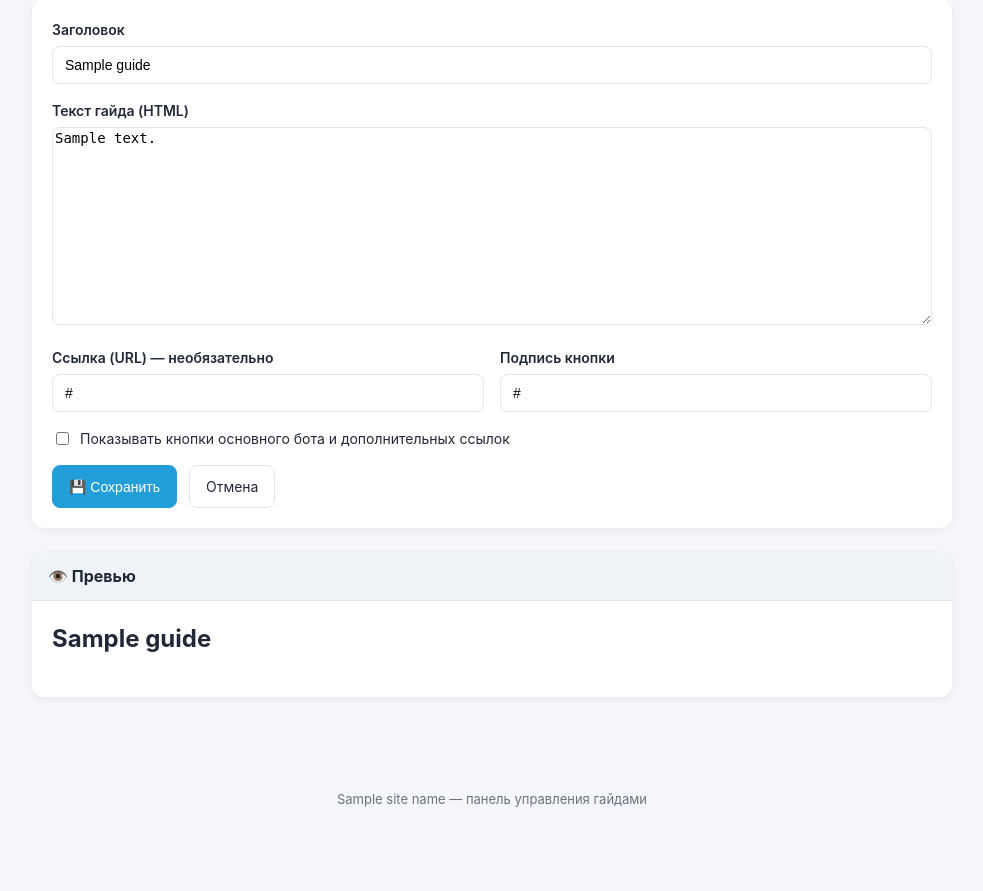
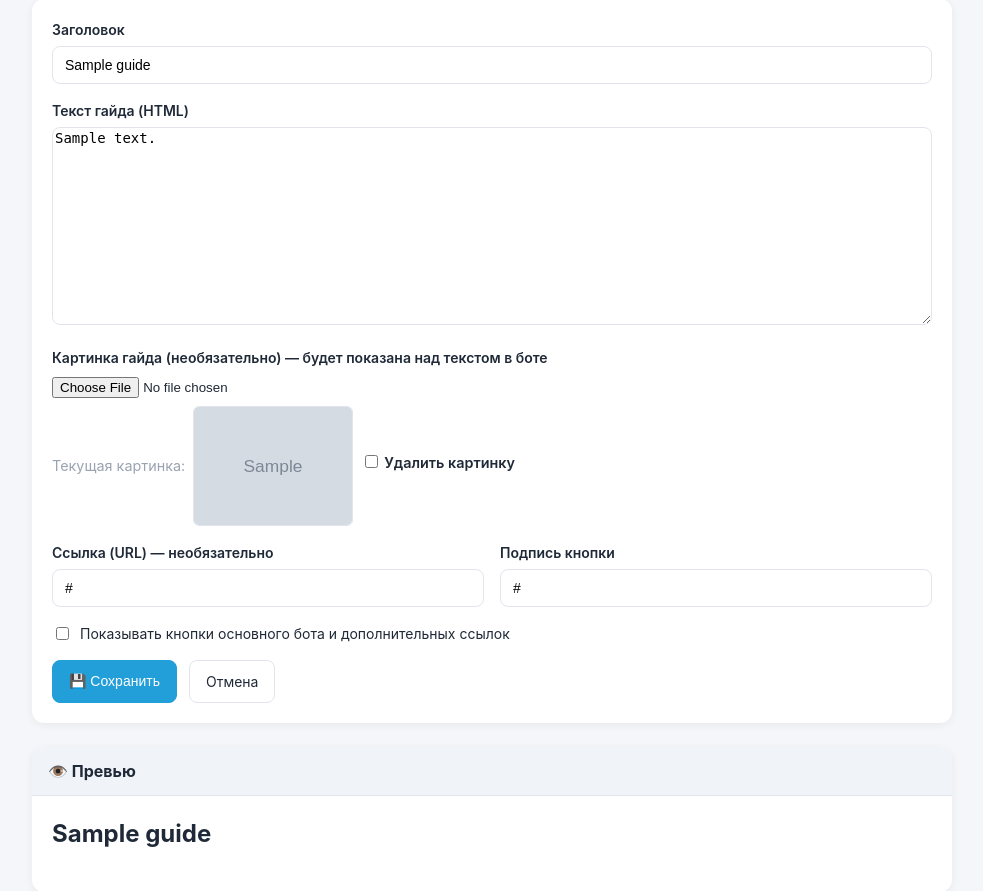
Before and after one commit to userdimon-dev/redheadguy-guide-bot, a FastAPI app: template web/templates/guide_edit.html in a window 1280 px wide. Shown: the part 167-1058 px from the top of the page, without its empty margins (148-1131 px from the left). Before the commit the page ends 974 px from the top, so only its background shows below. Run offline with FastAPI, Linux system fonts and the light colour scheme; the template is opened without the code that fills it: most values are stand-ins (such as "Sample title", 1, 10 or a date in 2020); grey boxes marked "Sample" are stand-in pictures; some libraries are stand-ins or nearby versions.

Commit message:
v1.3.2: загрузка картинки гайда из веб-панели (показывается в боте над текстом)

```diff
--- a/web/main.py
+++ b/web/main.py
@@ -9,8 +9,8 @@ import logging
 import os
 import secrets
 
-from fastapi import FastAPI, Request, Form, Response
-from fastapi.responses import HTMLResponse, RedirectResponse, JSONResponse
+from fastapi import FastAPI, Request, Form, Response, UploadFile, File
+from fastapi.responses import HTMLResponse, RedirectResponse, JSONResponse, FileResponse
 from fastapi.templating import Jinja2Templates
 from fastapi.staticfiles import StaticFiles
 
@@ -22,8 +22,15 @@ BASE_DIR = os.path.dirname(os.path.abspath(__file__))
 TEMPLATES_DIR = os.path.join(BASE_DIR, "templates")
 STATIC_DIR = os.path.join(BASE_DIR, "static")
 
+# Общая с ботом папка медиа (media/photos) — монтируется как volume.
+# В контейнере web она лежит на одном уровне с web/: /app/media
+MEDIA_DIR = os.path.join(os.path.dirname(BASE_DIR), "media")
+PHOTOS_DIR = os.path.join(MEDIA_DIR, "photos")
+os.makedirs(PHOTOS_DIR, exist_ok=True)
+
 app = FastAPI(title="RedheadGuy Admin")
 app.mount("/static", StaticFiles(directory=STATIC_DIR), name="static")
+app.mount("/media", StaticFiles(directory=MEDIA_DIR), name="media")
 templates = Jinja2Templates(directory=TEMPLATES_DIR)
 
 logger = logging.getLogger("web")
@@ -211,7 +218,9 @@ async def guide_edit_page(request: Request, category_id: str, index: int):
 async def guide_save(request: Request, category_id: str, index: str = Form(default="new"),
                      title: str = Form(...), text: str = Form(...),
                      url: str = Form(default=""), url_label: str = Form(default=""),
-                     show_bot_links: bool = Form(default=False)):
+                     show_bot_links: bool = Form(default=False),
+                     photo_remove: str = Form(default=""),
+                     photo: UploadFile = File(default=None)):
     if _get_session_user(request) is None:
         return RedirectResponse(url="/login", status_code=303)
     guides = load_guides()
@@ -227,6 +236,36 @@ async def guide_save(request: Request, category_id: str, index: str = Form(defau
         new_guide["url_label"] = url_label.strip() or "🔗 Открыть"
     if show_bot_links:
         new_guide["show_bot_links"] = True
+
+    # --- Загрузка картинки (необязательно) ---
+    # При редактировании сохраняем старую картинку, если новую не загрузили.
+    old_photo = None
+    if index and index != "new":
+        try:
+            old_photo = guides[category_id]["guide"][int(index)].get("photo")
+        except (IndexError, KeyError, ValueError):
+            old_photo = None
+
+    if photo_remove == "1":
+        new_guide["photo"] = None  # галочка «удалить картинку»
+    elif photo is not None and photo.filename:
+        ext = os.path.splitext(photo.filename or "")[1].lower() or ".jpg"
+        allowed = {".jpg", ".jpeg", ".png", ".webp", ".gif"}
+        if ext not in allowed:
+            ext = ".jpg"
+        fname = f"{secrets.token_hex(8)}{ext}"
+        dest = os.path.join(PHOTOS_DIR, fname)
+        data = await photo.read()
+        with open(dest, "wb") as f:
+            f.write(data)
+        # Храним относительный путь так же, как бот: media/photos/<имя>
+        # с Unix-разделителями (кросс-платформенно).
+        new_guide["photo"] = f"media/photos/{fname}"
+    elif old_photo:
+        new_guide["photo"] = old_photo
+
+    if new_guide.get("photo") is None:
+        new_guide.pop("photo", None)
 
     backup_guides()
     category = guides[category_id]
--- a/web/templates/guide_edit.html
+++ b/web/templates/guide_edit.html
@@ -8,7 +8,7 @@
     <h1>{% if is_new %}➕ Новый гайд{% else %}✏️ Редактирование гайда{% endif %}</h1>
 </div>
 
-<form method="post" action="/guide/{{ category_id }}/save" class="editor-form">
+<form method="post" action="/guide/{{ category_id }}/save" class="editor-form" enctype="multipart/form-data">
     {% if not is_new %}
         <input type="hidden" name="index" value="{{ index }}">
     {% else %}
@@ -24,6 +24,21 @@
     <div class="form-group">
         <label for="text">Текст гайда (HTML)</label>
         <textarea id="text" name="text" rows="12">{{ guide.get('text','') }}</textarea>
+    </div>
+
+    <div class="form-group">
+        <label for="photo">Картинка гайда (необязательно) — будет показана над текстом в боте</label>
+        <input type="file" id="photo" name="photo" accept="image/png,image/jpeg,image/webp,image/gif">
+        {% if guide.get('photo') %}
+            <div class="photo-current">
+                <span>Текущая картинка:</span>
+                <img src="/media/{{ guide.photo.replace('media/','') }}" alt="Картинка гайда" class="photo-current__img">
+                <label class="form-group form-group--check">
+                    <input type="checkbox" name="photo_remove" value="1">
+                    Удалить картинку
+                </label>
+            </div>
+        {% endif %}
     </div>
 
     <div class="form-grid">
@@ -60,6 +75,12 @@
 {% endblock %}
 
 {% block scripts %}
+<style>
+    .photo-current { margin-top: 8px; display: flex; flex-wrap: wrap; gap: 8px; align-items: center; }
+    .photo-current span { color: var(--text-muted, #9aa3b2); font-size: 0.9rem; }
+    .photo-current__img { max-width: 180px; max-height: 120px; border-radius: 6px; border: 1px solid var(--border, #2a3244); }
+    .photo-current .form-group--check { font-size: 0.9rem; }
+</style>
 <script src="/static/js/sortable.min.js"></script>
 <script>
     // Инициализация TinyMCE (rich text редактор)
```
Also changed, not shown: CHANGELOG.md, README.md, 1 other file.
